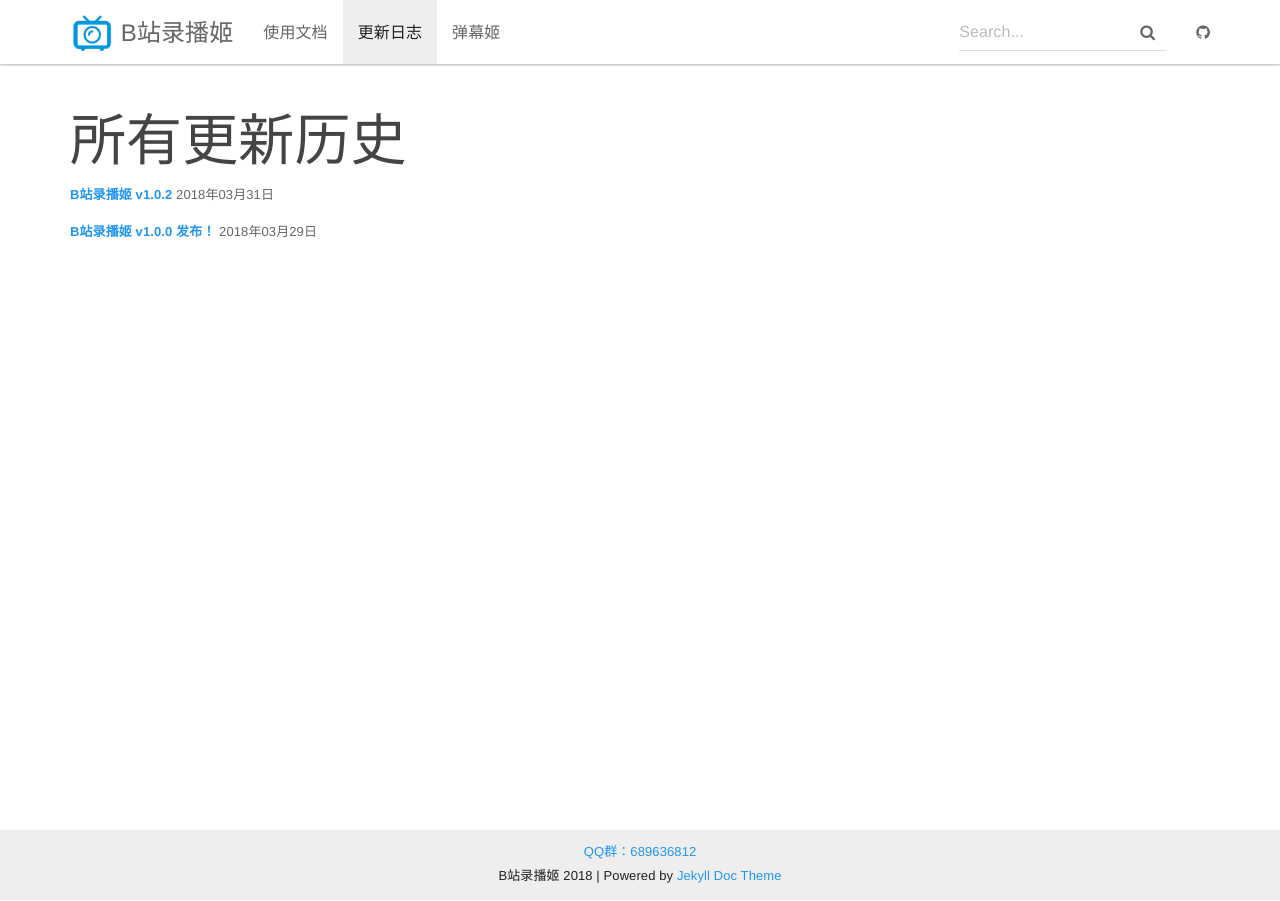
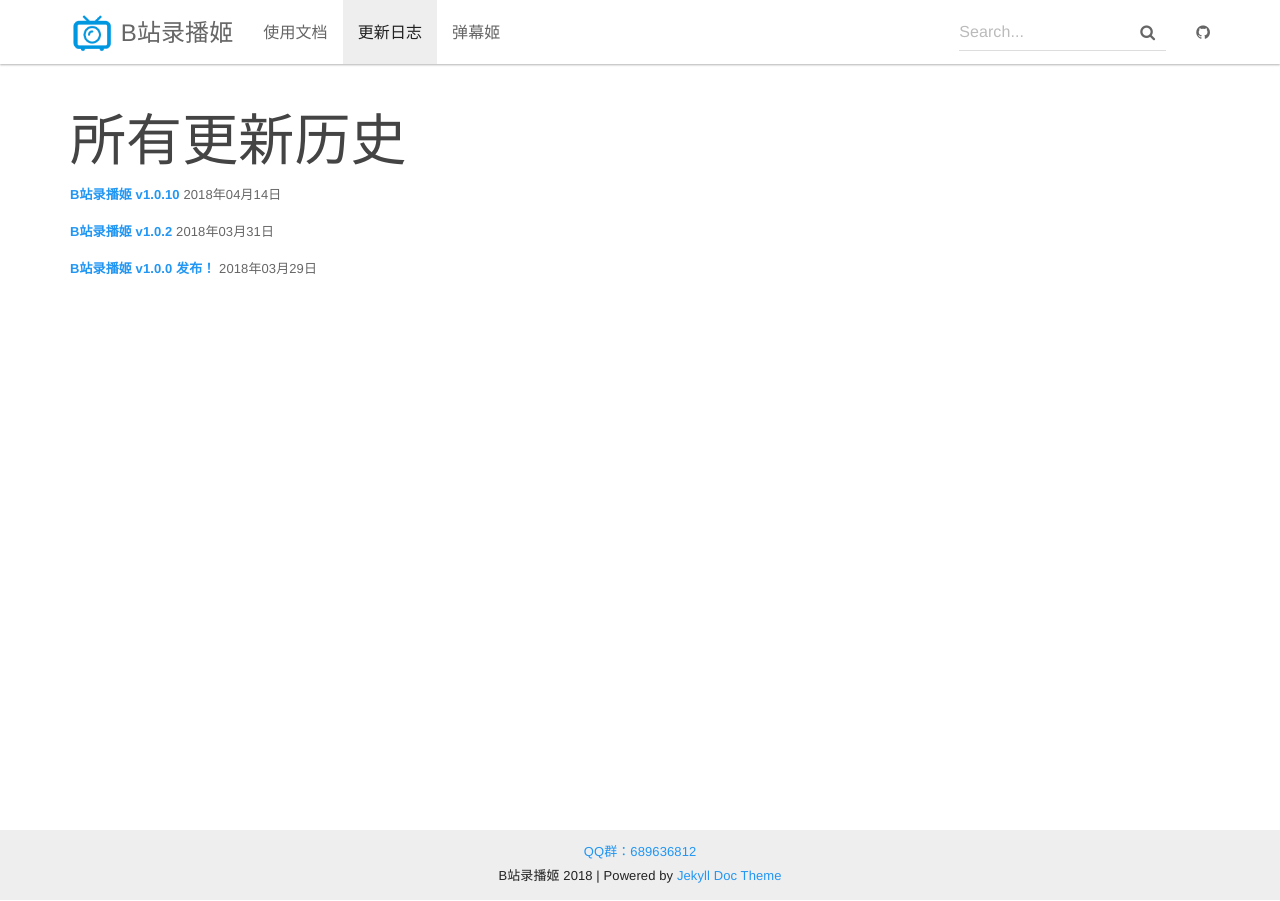
Before and after one commit to BililiveRecorder/website-jekyll-retired, a Jekyll site: the page built from allposts.html, in a window 1280 px wide. Built offline with Jekyll 4.4.1, drawn with Linux system fonts in a browser that asks for light colours.

Commit message:
update v1.0.10

```diff
--- /dev/null
+++ b/_posts/2018-04-14-v1-0-10.md
@@ -0,0 +1,17 @@
+---
+layout: post
+title:  "B站录播姬 v1.0.10"
+date:   2018-04-14 00:00:00
+author: Genteure
+---
+
+不要问为什么从 v1.0.2 直接跳到 v1.0.10 了，中间都是泪。
+
+修复：
+
+- 在 Window 7 上，设置界面挤压在一起的问题。
+- 网络连接不稳时可能会导致下载连接卡死的问题。
+
+其他：
+
+- 使用代码签名证书进行了签名 (谢谢大佬 @ZeroClover)
--- a/index.html
+++ b/index.html
@@ -1,13 +1,14 @@
 ---
 layout: default
+title: B站录播姬 - BiliBili直播录制工具
 ---
 
 <div class="header-container jumbotron">
     <div class="container">
         <h1>B站录播姬</h1>
-        <p>一个BiliBili直播录制工具。</p>
+        <p>一个BiliBili直播录制工具</p>
         <p>
-            <a class="btn btn-primary btn-lg" href="https://soft.danmuji.org/BililiveRecorder/setup.exe" role="button">下载安装包</a>
+            <a class="btn btn-primary btn-lg" href="https://soft.danmuji.org/BililiveRecorder/BililiveRecorder.exe" role="button">下载安装包</a>
             <a class="btn btn-primary btn-lg" href="https://github.com/Bililive/BililiveRecorder" target="_blank" role="button" style="margin:0 0 0 10px">源代码</a>
         </p>
     </div>
```
